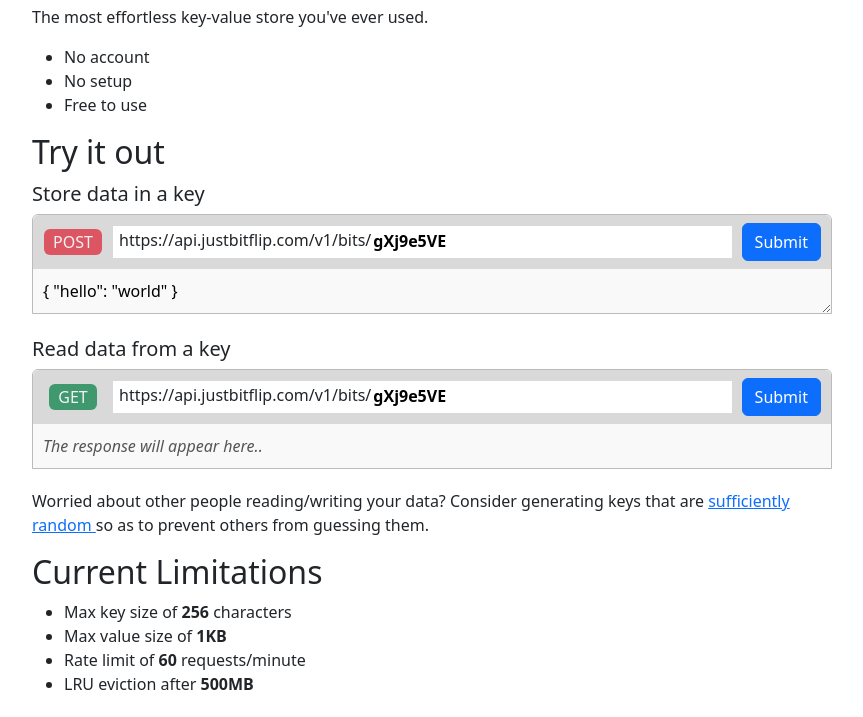
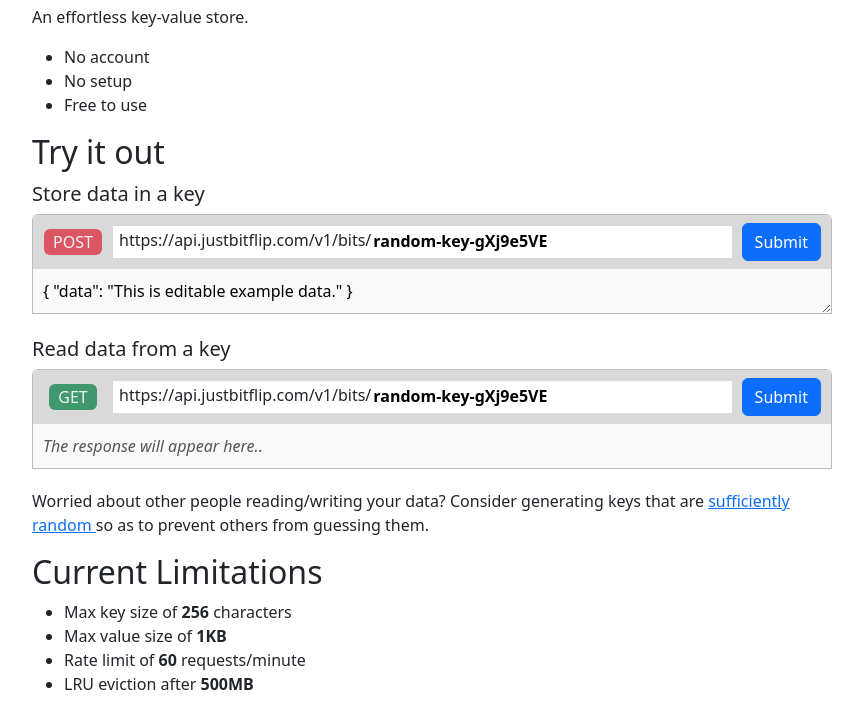
Before and after one commit to azjgard/justbitflip, a website built with Vite: page index.html in a window 1280 px wide. Shown: the part 83-800 px from the top of the page, without its empty margins (208-1071 px from the left). Built offline with nearby package versions, Linux system fonts and the light colour scheme.

Commit message:
small clarity tweaks

```diff
--- a/index.html
+++ b/index.html
@@ -89,7 +89,7 @@
         <h1 id="logo"><img src="./bit0.svg" /> BitFlip</h1>
       </header>
       <div class="explainer">
-        <p>The most effortless key-value store you've ever used.</p>
+        <p>An effortless key-value store.</p>
         <ul>
           <li>No account</li>
           <li>No setup</li>
@@ -131,7 +131,7 @@
           </div>
           <div class="request--body">
             <textarea id="store-request--payload-input" tabindex="4" rows="1">
-{ "hello": "world" }</textarea
+{ "data": "This is editable example data." }</textarea
             >
           </div>
         </div>
--- a/main.js
+++ b/main.js
@@ -96,7 +96,7 @@
     .replaceAll("/", "I")
     .slice(0, size);
 
-const randomValue = getRandomValue(8);
+const randomValue = `random-key-${getRandomValue(8)}`;
 storeRequestKeyInput.value = randomValue;
 readRequestKeyInput.value = randomValue;
 
```
